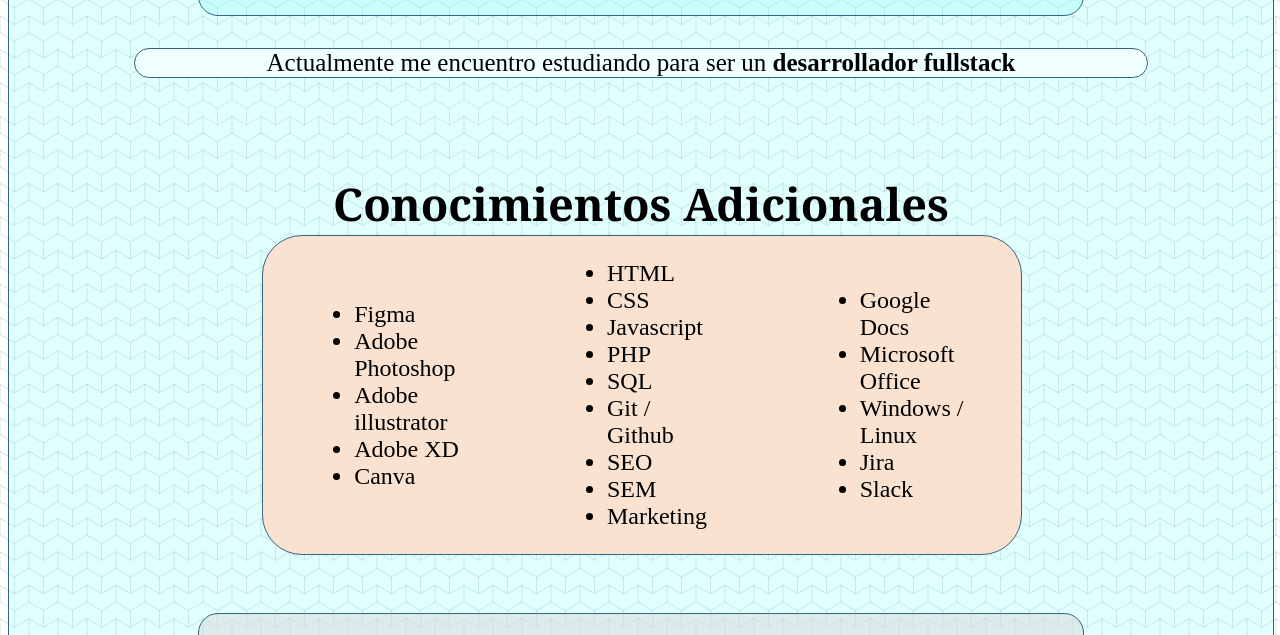
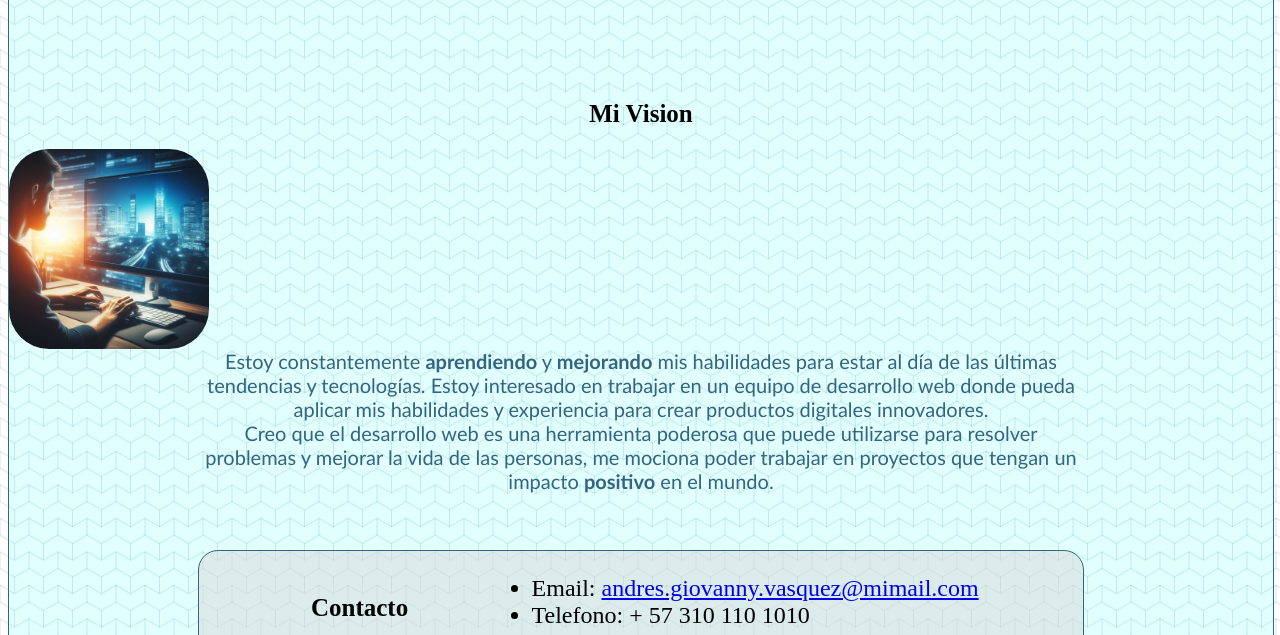
Before and after one commit to VaSaNcol/portafolio, a plain HTML site: page pruebas.html in a window 1280 px wide. Shown: the part 1043-1678 px from the top of the page. Drawn offline with Linux system fonts and the light colour scheme.

Commit message:
pruebas.html -> agregado div vision, alineacion pendiente

```diff
--- a/css/portafolio.css
+++ b/css/portafolio.css
@@ -27,13 +27,6 @@
 .centrarelementos {
     width: 100%;
     position: relative;
-}
-
-.imgvision {
-    display: flex;
-    justify-content: center;
-    width: 300px;
-    border-radius: 40px;
 }
 nav.navclass
 {
@@ -185,7 +178,7 @@
 }
 
 span.parrafo-final {
-    font-size: 30px;
+    font-size: 20px;
     color: #346481;
     font-family: "Trebuchet MS", "Lucida Sans Unicode", "Lucida Grande",
         "Lucida Sans", Arial, sans-serif;
@@ -247,7 +240,7 @@
 }
 
 p.texto-perfil {
-    font-size: 30px;
+    font-size: 20px;
 }
 
 img.foto-perfil {
@@ -264,12 +257,17 @@
     font-family: Cambria, Cochin, Georgia, Times, "Times New Roman", serif;
     margin: 0px;
 }
-
-h3 {
+h2 {
     text-align: center;
     padding-top: 0px;
     padding-bottom: 0px;
-    font-size: 30px;
+    font-size: 25px;
+}
+    h3 {
+    text-align: center;
+    padding-top: 0px;
+    padding-bottom: 0px;
+    font-size: 25px;
 }
 
 p {
@@ -292,24 +290,25 @@
     flex-direction: row;
     flex-wrap: wrap;
     align-content: space-evenly;
+    justify-content: center;
 
     width: 60%;
     background-color: rgb(250, 226, 209);
     display: flex;
-    justify-content: center;
     border-radius: 40px;
     margin: 0 20%;
     border: 1px solid #346481;
 }
 
 .listadoitems {
+    justify-items: auto;
     border-color: 1px aqua solid;
     border-collapse: collapse;
     border-width: 0px;
     margin: auto;
-    width: 150px;
-    font-size: x-large;
-    text-shadow: #346481;
+    width: 200px;
+    font-size: 20px;
+    text-align: start;
 }
 
 .color1 {
@@ -450,3 +449,43 @@
     flex-wrap: wrap;
     gap: 1rem;
 }
+.seccionvision
+{
+    display: flex;
+    flex-direction: column;
+    align-content: center;
+    justify-content: center;
+    flex-wrap: wrap;
+    width: 100%;
+    border-color: 1px aquamarine solid;
+    border-width: 0px;
+    margin-top: 0px;
+    margin-bottom: 0px;
+    margin-left: auto;
+    margin-right: auto;
+    padding: 2% 0;
+    scroll-margin-top: 147px;
+}
+.titulovision
+{
+    width: 100%;
+}
+.contenidovision
+{
+    display: flex;
+    flex-direction: column;
+    flex-wrap: wrap;
+    justify-content: space-evenly;
+    align-content: center;
+    width: 100%;
+}
+.bloqueimgvision
+{
+    width: 200px;
+}
+.imgvision {
+    display: flex;
+    justify-content: center;
+    width: 100%;
+    border-radius: 40px;
+}
--- a/pruebas.html
+++ b/pruebas.html
@@ -78,7 +78,7 @@
 
         <div class="secciones pruebamargin" id="conocimientos">
           <br />
-          <h1>Conocimientos Adicionales</h1>
+          <h2>Conocimientos Adicionales</h2>
 
           <div class="listado-items">
 
@@ -116,6 +116,41 @@
 
           </div>
         </div>
+
+
+      <!-- inicio mi vision -->
+        <div class="seccionvision" id="vision">
+
+          <div class="titulovision">
+            <h2>Mi Vision</h2>
+          </div>
+
+          <div class="contenidovision">
+            <div class="bloqueimgvision">
+              <img src="img/mivision.jpeg" alt="Mi Vision" class="imgvision" />
+            </div>
+
+            <div class="texto-final">
+              <span class="parrafo-final">
+                Estoy constantemente <b>aprendiendo</b> y <b>mejorando</b> mis
+                habilidades para estar al día de las últimas tendencias y
+                tecnologías. Estoy interesado en trabajar en un equipo de desarrollo
+                web donde pueda aplicar mis habilidades y experiencia para crear
+                productos digitales innovadores.
+                <br />
+                Creo que el desarrollo web es una herramienta poderosa que puede
+                utilizarse para resolver problemas y mejorar la vida de las
+                personas, me mociona poder trabajar en proyectos que tengan un
+                impacto <b>positivo</b> en el mundo.
+              </span>
+
+            </div>
+          </div>
+
+
+        </div>
+        <!-- fin mi vision -->
+
 
 
 
```
